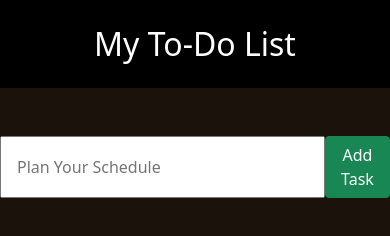
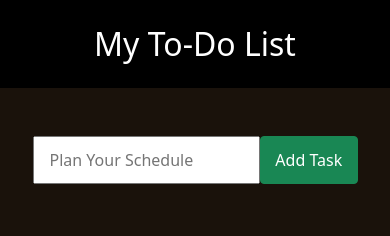
Before and after one commit to jayeshtele/To-Do-App, a plain HTML site: page index.html in a window 390 px wide. Drawn offline with nearby package versions, Linux system fonts and the light colour scheme.

Commit message:
Update index.html

```diff
--- a/index.html
+++ b/index.html
@@ -20,8 +20,8 @@
 
     <section class="container mb-4">
         <div class="row justify-content-center">
-            <input type="text" class="col-10 col-md-6 mt-5" id="todoinput" placeholder="Plan Your Schedule">
-            <button class="btn btn-success col-2 col-md-1 mt-5" id="addtask">Add Task</button>
+            <input type="text" class="col-7 col-sm-10 col-md-8 col-xl-6 mt-5" id="todoinput" placeholder="Plan Your Schedule">
+            <button class="btn btn-success col-3 col-sm-2 col-md-2 col-xl-1 mt-5" id="addtask">Add Task</button>
 
         </div>
     </section>
```
